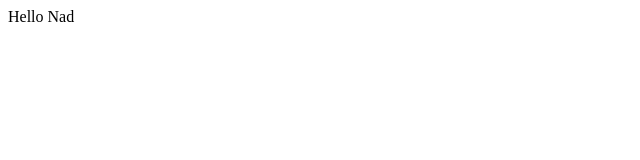
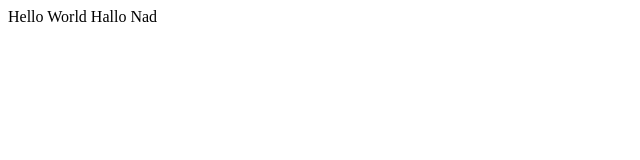
Before and after one commit to nadyaal/Prak1Pweb, a plain HTML site: page index.html in a window 1280 px wide. Shown: the whole page, without its empty margins (0-640 px from the left). Drawn offline with Linux system fonts and the light colour scheme.

Commit message:
Uodate File

```diff
--- a/index.html
+++ b/index.html
@@ -6,6 +6,7 @@
     <title>Document</title>
 </head>
 <body>
-    Hello Nad
+    Hello World
+    Hallo Nad
 </body>
 </html>
```
